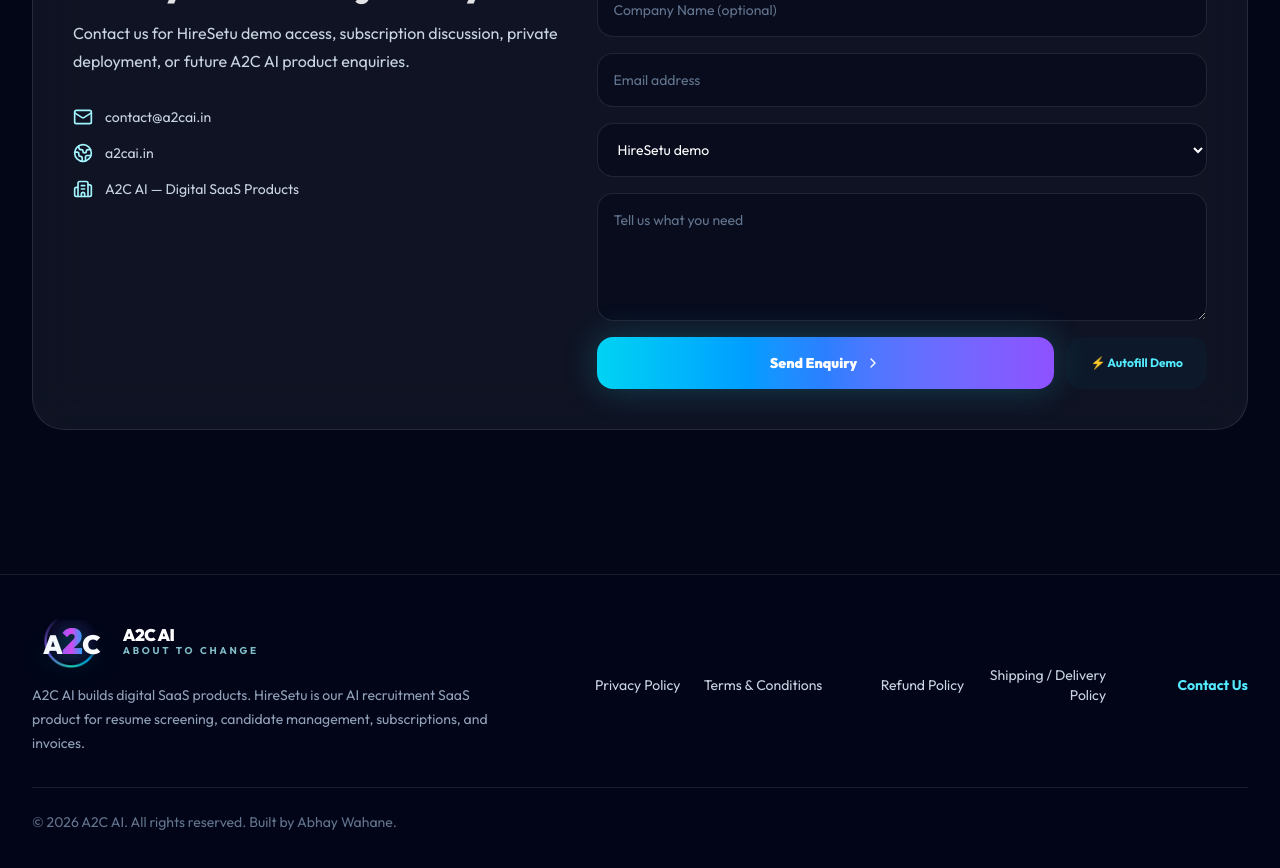
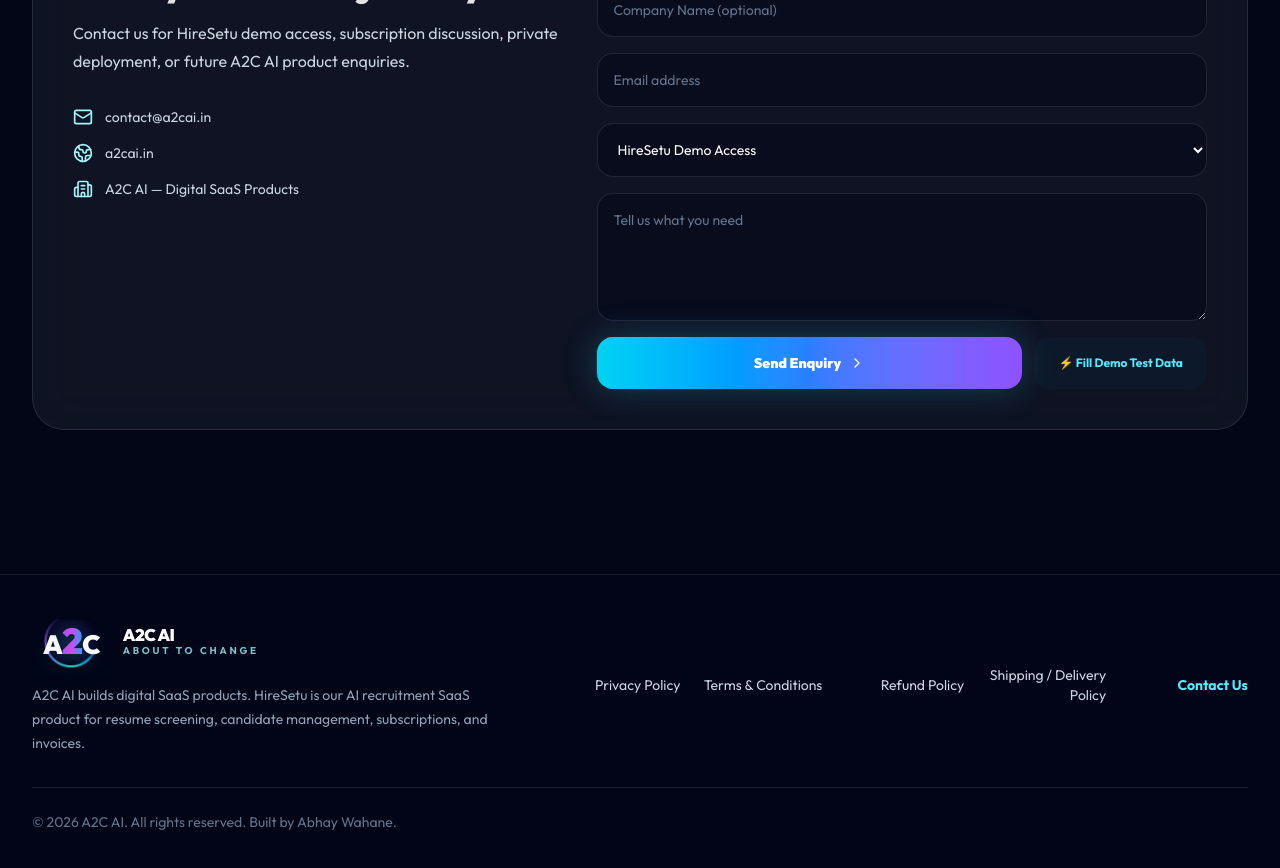
Before and after one commit to abhirails/a2cai-website, a React (Vite) app: page / in a window 1280 px wide. Shown: the part 3160-4028 px from the top of the page. Built offline with nearby package versions, Linux system fonts and the light colour scheme.

Commit message:
Restrict Autofill button to local development and refine query param sanitization/trimming

```diff
--- a/src/App.jsx
+++ b/src/App.jsx
@@ -301,7 +301,8 @@
   const getQueryParam = (name) => {
     try {
       const searchParams = new URLSearchParams(window.location.search);
-      return searchParams.get(name) || "";
+      const val = searchParams.get(name);
+      return val ? val.trim() : "";
     } catch {
       return "";
     }
@@ -315,17 +316,18 @@
         return `HireSetu plan inquiry: ${plan}`;
       }
       const topic = searchParams.get("topic");
-      if (topic) return topic;
+      if (topic) return topic.trim();
     } catch {
       // ignore
     }
-    return "HireSetu demo";
+    return "HireSetu Demo Access";
   };
 
   const [contactForm, setContactForm] = useState({
     name: getQueryParam("name"),
     email: getQueryParam("email"),
     company_name: getQueryParam("company") || getQueryParam("company_name"),
+    phone: getQueryParam("phone"),
     topic: getQueryParam("topic") || getInitialTopic(),
     message: getQueryParam("message"),
   });
@@ -368,20 +370,22 @@
         const email = searchParams.get("email");
         const name = searchParams.get("name");
         const company = searchParams.get("company") || searchParams.get("company_name");
+        const phone = searchParams.get("phone");
         const message = searchParams.get("message");
-        let prefill = "HireSetu demo";
+        let prefill = "HireSetu Demo Access";
         if (plan) {
           prefill = `HireSetu plan inquiry: ${plan}`;
         } else if (topic) {
-          prefill = topic;
+          prefill = topic.trim();
         }
         setContactForm((prev) => ({
           ...prev,
           topic: prefill,
-          ...(email && { email }),
-          ...(name && { name }),
-          ...(company && { company_name: company }),
-          ...(message && { message }),
+          ...(email && { email: email.trim() }),
+          ...(name && { name: name.trim() }),
+          ...(company && { company_name: company.trim() }),
+          ...(phone && { phone: phone.trim() }),
+          ...(message && { message: message.trim() }),
         }));
       } catch {
         // ignore
@@ -404,20 +408,22 @@
           const email = searchParams.get("email");
           const name = searchParams.get("name");
           const company = searchParams.get("company") || searchParams.get("company_name");
+          const phone = searchParams.get("phone");
           const message = searchParams.get("message");
-          let prefill = "HireSetu demo";
+          let prefill = "HireSetu Demo Access";
           if (plan) {
             prefill = `HireSetu plan inquiry: ${plan}`;
           } else if (topic) {
-            prefill = topic;
+            prefill = topic.trim();
           }
           setContactForm((prev) => ({
             ...prev,
             topic: prefill,
-            ...(email && { email }),
-            ...(name && { name }),
-            ...(company && { company_name: company }),
-            ...(message && { message }),
+            ...(email && { email: email.trim() }),
+            ...(name && { name: name.trim() }),
+            ...(company && { company_name: company.trim() }),
+            ...(phone && { phone: phone.trim() }),
+            ...(message && { message: message.trim() }),
           }));
         } catch {
           // ignore
@@ -894,7 +900,7 @@
                     onChange={(event) => updateContactField("topic", event.target.value)}
                     disabled={submitStatus === "submitting"}
                   >
-                    <option>HireSetu demo</option>
+                    <option>HireSetu Demo Access</option>
                     <option>Local deployment enquiry</option>
                     <option>Razorpay / billing setup</option>
                     <option>Other A2C AI product enquiry</option>
@@ -918,21 +924,23 @@
                       {submitStatus === "submitting" ? "Sending..." : "Send Enquiry"}
                       {submitStatus !== "submitting" && <ChevronRight className="ml-2 h-4 w-4" />}
                     </button>
+                    {import.meta.env.DEV && (
                       <button
                         type="button"
                         onClick={() => {
                           setContactForm({
                             name: "John Snow",
                             email: "john.snow.sina@gmail.com",
-                          company_name: "Stark Corp",
-                          topic: "HireSetu demo",
-                          message: "Requesting developer sandbox demo access."
+                            company_name: "Winterfell Recruiters",
+                            topic: "HireSetu Demo Access",
+                            message: "I want demo access for HireSetu."
                           });
                         }}
                         className="inline-flex items-center justify-center rounded-2xl border border-cyan-500/20 bg-cyan-950/20 px-6 py-4 text-xs font-bold text-cyan-300 transition hover:bg-cyan-950/40 cursor-pointer border-none"
                       >
-                      ⚡ Autofill Demo
-                    </button>
+                        ⚡ Fill Demo Test Data
+                      </button>
+                    )}
                   </div>
                 </form>
               )}
@@ -1436,21 +1444,23 @@
                     {submitStatus === "submitting" ? "Sending..." : "Send Enquiry"}
                     {submitStatus !== "submitting" && <ChevronRight className="ml-2 h-4 w-4" />}
                   </button>
+                  {import.meta.env.DEV && (
                     <button
                       type="button"
                       onClick={() => {
                         setContactForm({
                           name: "John Snow",
                           email: "john.snow.sina@gmail.com",
-                        company_name: "Stark Corp",
-                        topic: "HireSetu demo",
-                        message: "Requesting developer sandbox demo access."
+                          company_name: "Winterfell Recruiters",
+                          topic: "HireSetu Demo Access",
+                          message: "I want demo access for HireSetu."
                         });
                       }}
                       className="inline-flex items-center justify-center rounded-2xl border border-cyan-500/20 bg-cyan-950/20 px-6 py-4 text-xs font-bold text-cyan-300 transition hover:bg-cyan-950/40 cursor-pointer border-none"
                     >
-                    ⚡ Autofill Demo
-                  </button>
+                      ⚡ Fill Demo Test Data
+                    </button>
+                  )}
                 </div>
               </form>
             )}
```
Lines whose indentation alone changed are shown as unchanged.
